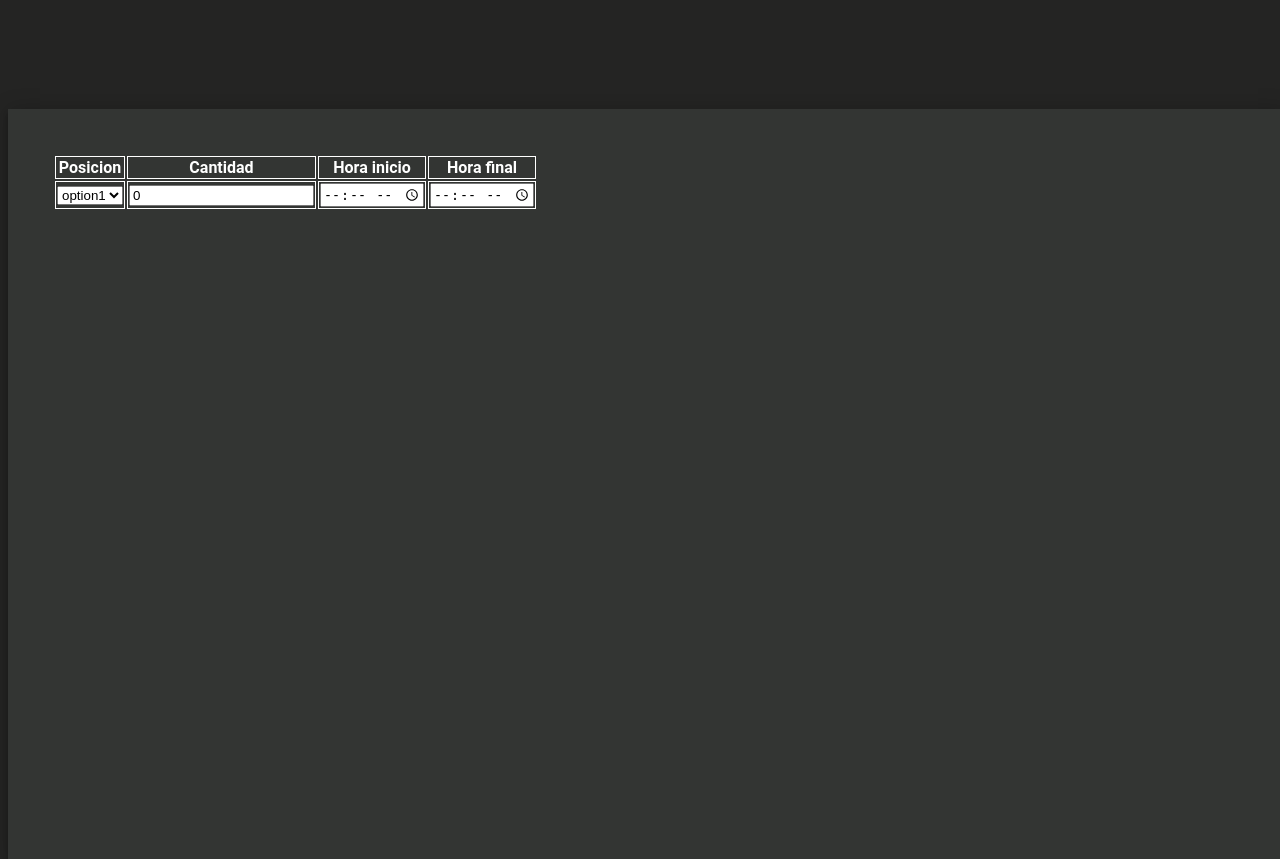
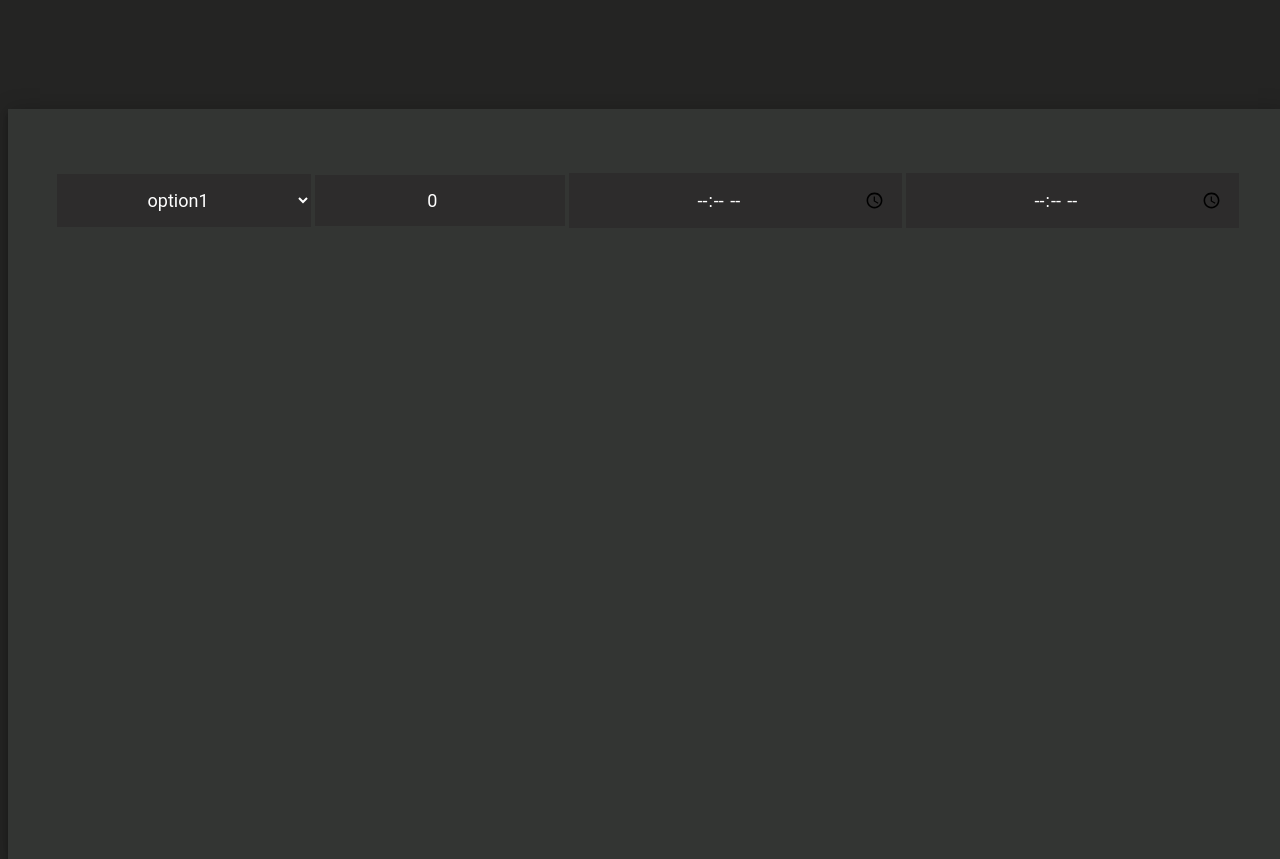
Before and after one commit to programadorL/apeoa-laats, a Flask app: page /parameters in a window 1280 px wide. Run offline with Flask 2, Linux system fonts and the light colour scheme.

Commit message:
parameters screen table && inputs styling

```diff
--- a/static/css/parameters.css
+++ b/static/css/parameters.css
@@ -17,9 +17,34 @@
     box-shadow: 0 0 20px 0 rgba(0, 0, 0, 0.2), 0 5px 5px 0 rgba(0, 0, 0, 0.24);
  }
 
+table {
+    position: relative;
+    width: 100%;
+    border: 1px solid #333533;
+ }
+
+ table input, select {
+    font-family: "Roboto", sans-serif;
+    text-align: center;
+    outline: 0;
+    color: #ffffff;
+    background: #2d2c2c; /*#333533*/
+    width: 100%;
+    border: 0;
+    margin: 15px 0 15px;
+    padding: 15px;
+    box-sizing: border-box;
+    font-size: 18px;
+
+ }
+
+.edit-table tr:nth-child(even){
+    background-color: #f2f2f2;
+}
+
 th, tr, td{
     color: #ffffff;
-    border: 1px solid #ffffff;
+
 }
 
 body {
--- a/templates/parameters.html
+++ b/templates/parameters.html
@@ -9,16 +9,10 @@
 <body>
     <div class="parameters-page">
         <div class="edit-panel">
-            <table>
-                <tr>
-                    <th>Posicion</th>
-                    <th>Cantidad</th>
-                    <th>Hora inicio</th>
-                    <th>Hora final</th>
-                </tr>
+            <table class="edit-table">
                 <tr>
                     <td>
-                        <select>
+                        <select class="position-selector">
                             <option value="">option1</option>
                             <option value="">option2</option>
                             <option value="">option3</option>
@@ -26,13 +20,13 @@
                         </select>
                     </td>
                     <td>
-                        <input type="number" step="1" value="0">
+                        <input class="quantity-selector" type="number" step="1" value="0" min="0" max="20">
                     </td>
                     <td>
-                        <input type="time">
+                        <input class="time-selector" type="time">
                     </td>
                     <td>
-                        <input type="time">
+                        <input class="time-selector" type="time">
                     </td>
                 </tr>
             </table>
```
